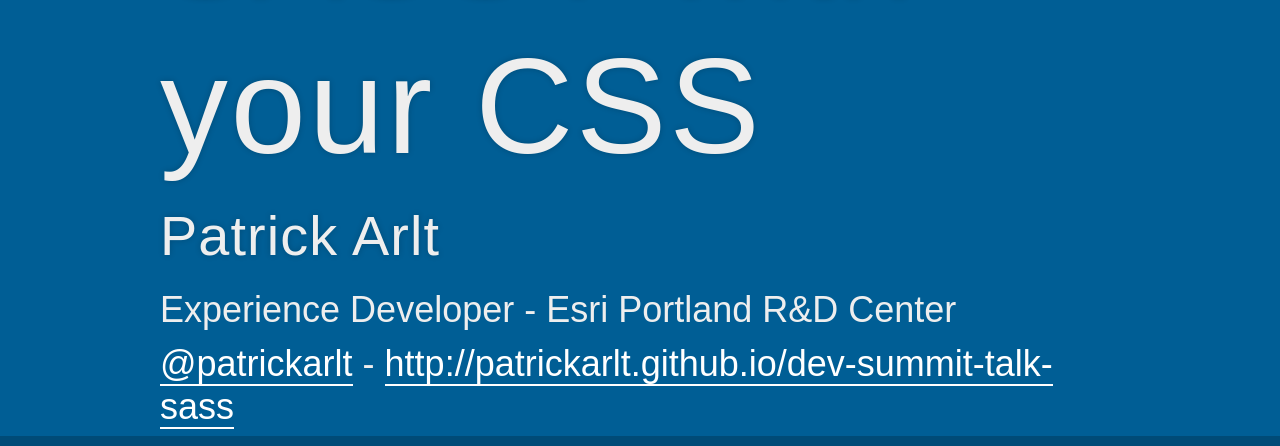
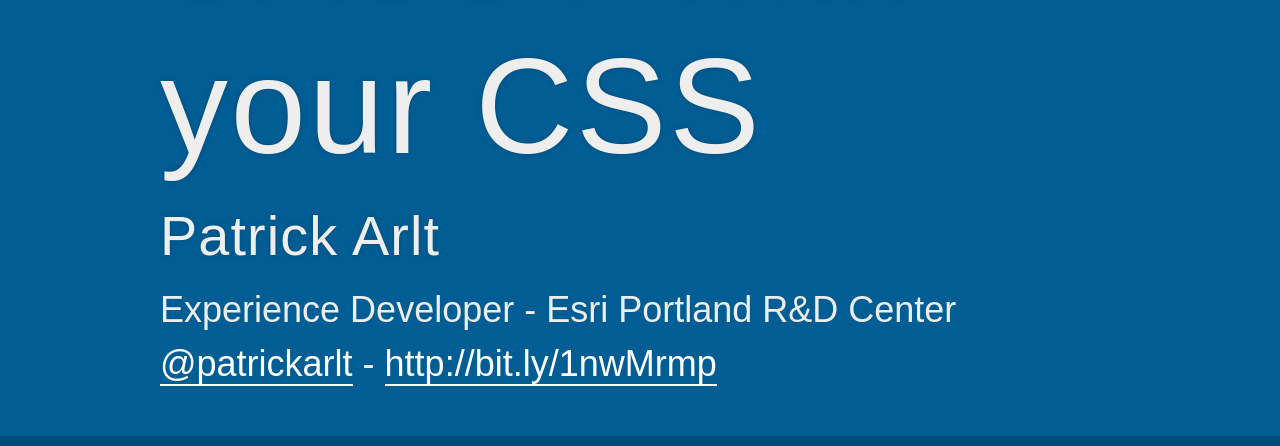
Before and after one commit to patrickarlt/dev-summit-talk-sass, a website: page index.html in a window 1280 px wide. Shown: the part 354-800 px from the top of the page. Drawn offline with Linux system fonts and the light colour scheme; a small style sheet from the web is missing.

Commit message:
shortlink

```diff
--- a/css/theme/source/esri.scss
+++ b/css/theme/source/esri.scss
@@ -307,6 +307,8 @@
  *********************************************/
 
 .reveal pre code {
+  font-size: 1.25em;
+  line-height: 1.25em;
   padding: 15px 36px;
   background: #f1efee;
   color: #68615e;
--- a/index.html
+++ b/index.html
@@ -48,7 +48,7 @@
 					<h1>Getting SASSY with your CSS</h1>
 					<h3>Patrick Arlt</h3>
 					<p>Experience Developer - Esri Portland R&D Center</p>
-					<p><a href="http://twitter.com/patrickarlt">@patrickarlt</a> - <a href="http://patrickarlt.github.io/dev-summit-talk-sass">http://patrickarlt.github.io/dev-summit-talk-sass</a></p>
+					<p><a href="http://twitter.com/patrickarlt">@patrickarlt</a> - <a href="http://patrickarlt.github.io/dev-summit-talk-sass">http://bit.ly/1nwMrmp</a></p>
 				</section>
 
 				<section>
@@ -497,7 +497,7 @@
 					<br>
 					<p>Twitter : <a href="http://twitter.com/patrickarlt">@patrickarlt</a></p>
 					<br>
-					<p>Slides : <a href="http://patrickarlt.github.io/dev-summit-talk-sass">http://patrickarlt.github.io/dev-summit-talk-sass</a></p>
+					<p>Slides : <a href="http://patrickarlt.github.io/dev-summit-talk-sass">http://bit.ly/1nwMrmp</a></p>
 					<br>
 					<br>
 					<div class="center-text">
```
Also changed, not shown: README.md (deleted), css/theme/esri.css.
